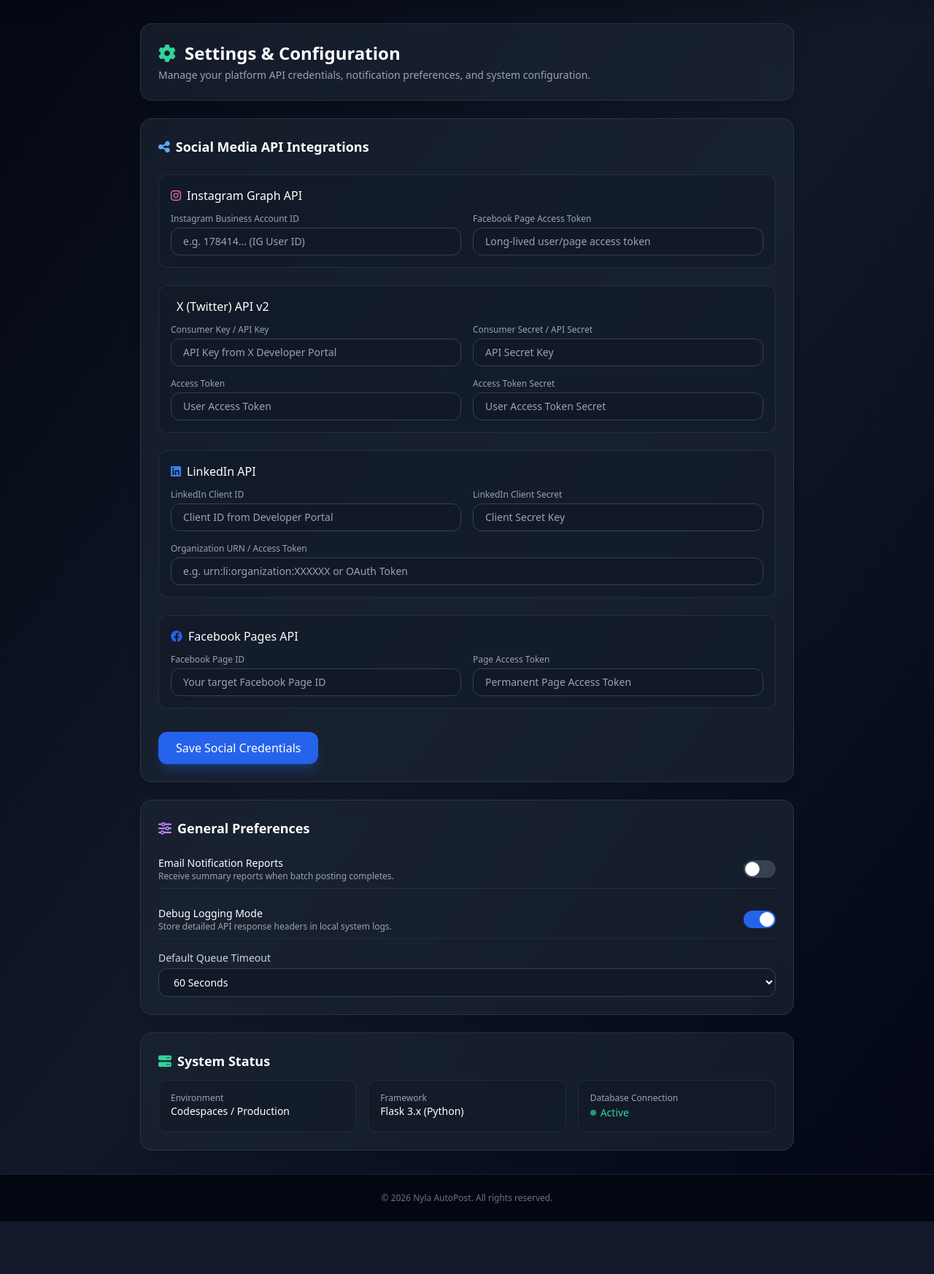
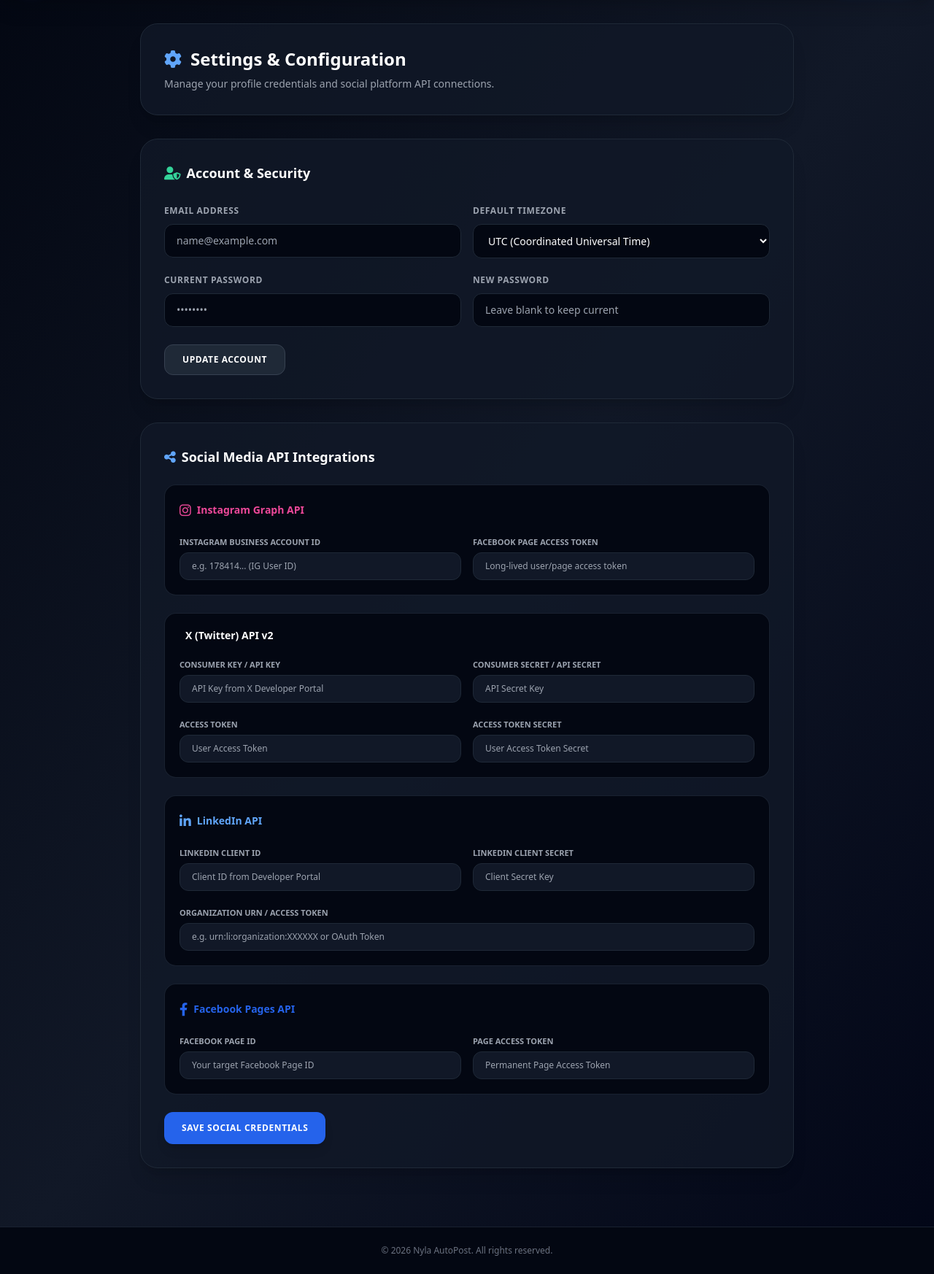
Before and after one commit to iwuanyanwu/nyla-autopost, a Flask app: template templates/settings.html in a window 1280 px wide. Shown: the part 69-1815 px from the top of the page at 73% size. Before the commit the page ends 1743 px from the top, so only its background shows below. Run offline with Flask 3, Linux system fonts and the light colour scheme; the template is opened without the code that fills it, so the values that code supplies are empty; some libraries are stand-ins or nearby versions.

Commit message:
updated the settings

```diff
--- a/app.py
+++ b/app.py
@@ -192,5 +192,14 @@
 def settings():
     return render_template('settings.html')
 
+
+@app.route('/update-account', methods=['POST'])
+def update_account():
+    # Handle account update logic here
+    return redirect(url_for('settings'))
+
 if __name__ == '__main__':
     app.run(host='0.0.0.0', port=5000, debug=True)
+
+if __name__ == "__main__":
+    app.run(debug=True, port=5000)
--- a/templates/settings.html
+++ b/templates/settings.html
@@ -1,165 +1,143 @@
 {% extends "base.html" %}
+{% block title %}Settings - Nyla AutoPost{% endblock %}
+
 {% block content %}
-<div class="max-w-4xl mx-auto space-y-6">
+<div class="space-y-8 max-w-4xl mx-auto pb-12">
     <!-- Header -->
-    <div class="bg-gray-800/60 border border-gray-700/60 rounded-2xl p-6 shadow-lg backdrop-blur-md">
-        <h1 class="text-2xl font-bold text-white flex items-center gap-3">
-            <i class="fa-solid fa-gear text-emerald-400"></i> Settings & Configuration
-        </h1>
-        <p class="text-gray-400 text-sm mt-1">Manage your platform API credentials, notification preferences, and system configuration.</p>
+    <div class="bg-gray-900/80 p-6 md:p-8 rounded-3xl border border-gray-800 shadow-xl space-y-2">
+        <div class="flex items-center gap-3 text-blue-400">
+            <i class="fa-solid fa-gear text-2xl"></i>
+            <h1 class="text-2xl font-black text-white">Settings & Configuration</h1>
+        </div>
+        <p class="text-gray-400 text-xs md:text-sm">Manage your profile credentials and social platform API connections.</p>
     </div>
 
-    <!-- Platform Integrations Section -->
-    <div class="bg-gray-800/60 border border-gray-700/60 rounded-2xl p-6 shadow-lg backdrop-blur-md space-y-6">
-        <h2 class="text-lg font-semibold text-white flex items-center gap-2">
+    <!-- Account & Security -->
+    <div class="bg-gray-900/80 p-6 md:p-8 rounded-3xl border border-gray-800 shadow-xl space-y-6">
+        <h2 class="text-lg font-bold text-white flex items-center gap-2">
+            <i class="fa-solid fa-user-shield text-emerald-400"></i> Account & Security
+        </h2>
+        <form method="POST" action="/update-account" class="space-y-4">
+            <div class="grid grid-cols-1 md:grid-cols-2 gap-4">
+                <div class="space-y-2">
+                    <label class="text-xs font-bold text-gray-400 uppercase tracking-wider">Email Address</label>
+                    <input type="email" name="email" value="{{ user_email if user_email else '' }}" placeholder="name@example.com" class="w-full bg-gray-950 border border-gray-800 rounded-xl px-4 py-3 text-white text-sm focus:outline-none focus:border-blue-500">
+                </div>
+                <div class="space-y-2">
+                    <label class="text-xs font-bold text-gray-400 uppercase tracking-wider">Default Timezone</label>
+                    <select name="timezone" class="w-full bg-gray-950 border border-gray-800 rounded-xl px-4 py-3 text-white text-sm focus:outline-none focus:border-blue-500">
+                        <option value="UTC">UTC (Coordinated Universal Time)</option>
+                        <option value="Africa/Lagos">West Africa Time (WAT - Lagos)</option>
+                        <option value="America/New_York">Eastern Time (ET)</option>
+                        <option value="Europe/London">Greenwich Mean Time (GMT)</option>
+                    </select>
+                </div>
+            </div>
+            <div class="grid grid-cols-1 md:grid-cols-2 gap-4">
+                <div class="space-y-2">
+                    <label class="text-xs font-bold text-gray-400 uppercase tracking-wider">Current Password</label>
+                    <input type="password" name="current_password" placeholder="••••••••" class="w-full bg-gray-950 border border-gray-800 rounded-xl px-4 py-3 text-white text-sm focus:outline-none focus:border-blue-500">
+                </div>
+                <div class="space-y-2">
+                    <label class="text-xs font-bold text-gray-400 uppercase tracking-wider">New Password</label>
+                    <input type="password" name="new_password" placeholder="Leave blank to keep current" class="w-full bg-gray-950 border border-gray-800 rounded-xl px-4 py-3 text-white text-sm focus:outline-none focus:border-blue-500">
+                </div>
+            </div>
+            <div class="pt-2">
+                <button type="submit" class="bg-gray-800 hover:bg-gray-700 text-white font-bold text-xs uppercase tracking-wider px-6 py-3 rounded-xl border border-gray-700 transition">Update Account</button>
+            </div>
+        </form>
+    </div>
+
+    <!-- Social Media API Integrations -->
+    <div class="bg-gray-900/80 p-6 md:p-8 rounded-3xl border border-gray-800 shadow-xl space-y-6">
+        <h2 class="text-lg font-bold text-white flex items-center gap-2">
             <i class="fa-solid fa-share-nodes text-blue-400"></i> Social Media API Integrations
         </h2>
-        <form method="POST" class="space-y-6">
 
+        <form method="POST" action="/save-credentials" class="space-y-6">
             <!-- Instagram -->
-            <div class="bg-gray-900/40 border border-gray-700/50 p-4 rounded-xl space-y-3">
-                <h3 class="text-white font-medium flex items-center gap-2">
-                    <i class="fa-brands fa-instagram text-pink-400"></i> Instagram Graph API
-                </h3>
+            <div class="bg-gray-950 p-5 rounded-2xl border border-gray-800/80 space-y-4">
+                <div class="flex items-center gap-2 text-pink-500 font-bold text-sm">
+                    <i class="fa-brands fa-instagram text-lg"></i> Instagram Graph API
+                </div>
                 <div class="grid grid-cols-1 md:grid-cols-2 gap-4">
-                    <div>
-                        <label class="block text-xs font-medium text-gray-400 mb-1">Instagram Business Account ID</label>
-                        <input type="text" name="ig_account_id" placeholder="e.g. 178414... (IG User ID)" class="w-full bg-gray-900 border border-gray-700 rounded-xl px-4 py-2 text-white text-sm focus:outline-none focus:border-blue-500">
+                    <div class="space-y-1">
+                        <label class="text-[11px] font-bold text-gray-400 uppercase">Instagram Business Account ID</label>
+                        <input type="text" name="ig_account_id" placeholder="e.g. 178414... (IG User ID)" class="w-full bg-gray-900 border border-gray-800 rounded-xl px-4 py-2.5 text-white text-xs">
                     </div>
-                    <div>
-                        <label class="block text-xs font-medium text-gray-400 mb-1">Facebook Page Access Token</label>
-                        <input type="password" name="ig_access_token" placeholder="Long-lived user/page access token" class="w-full bg-gray-900 border border-gray-700 rounded-xl px-4 py-2 text-white text-sm focus:outline-none focus:border-blue-500">
+                    <div class="space-y-1">
+                        <label class="text-[11px] font-bold text-gray-400 uppercase">Facebook Page Access Token</label>
+                        <input type="password" name="fb_page_token" placeholder="Long-lived user/page access token" class="w-full bg-gray-900 border border-gray-800 rounded-xl px-4 py-2.5 text-white text-xs">
                     </div>
                 </div>
             </div>
 
             <!-- X (Twitter) -->
-            <div class="bg-gray-900/40 border border-gray-700/50 p-4 rounded-xl space-y-3">
-                <h3 class="text-white font-medium flex items-center gap-2">
-                    <i class="fa-brands fa-x-twitter text-white"></i> X (Twitter) API v2
-                </h3>
+            <div class="bg-gray-950 p-5 rounded-2xl border border-gray-800/80 space-y-4">
+                <div class="flex items-center gap-2 text-white font-bold text-sm">
+                    <i class="fa-brands fa-x-twitter text-lg"></i> X (Twitter) API v2
+                </div>
                 <div class="grid grid-cols-1 md:grid-cols-2 gap-4">
-                    <div>
-                        <label class="block text-xs font-medium text-gray-400 mb-1">Consumer Key / API Key</label>
-                        <input type="text" name="x_api_key" placeholder="API Key from X Developer Portal" class="w-full bg-gray-900 border border-gray-700 rounded-xl px-4 py-2 text-white text-sm focus:outline-none focus:border-blue-500">
+                    <div class="space-y-1">
+                        <label class="text-[11px] font-bold text-gray-400 uppercase">Consumer Key / API Key</label>
+                        <input type="text" name="x_api_key" placeholder="API Key from X Developer Portal" class="w-full bg-gray-900 border border-gray-800 rounded-xl px-4 py-2.5 text-white text-xs">
                     </div>
-                    <div>
-                        <label class="block text-xs font-medium text-gray-400 mb-1">Consumer Secret / API Secret</label>
-                        <input type="password" name="x_api_secret" placeholder="API Secret Key" class="w-full bg-gray-900 border border-gray-700 rounded-xl px-4 py-2 text-white text-sm focus:outline-none focus:border-blue-500">
+                    <div class="space-y-1">
+                        <label class="text-[11px] font-bold text-gray-400 uppercase">Consumer Secret / API Secret</label>
+                        <input type="password" name="x_api_secret" placeholder="API Secret Key" class="w-full bg-gray-900 border border-gray-800 rounded-xl px-4 py-2.5 text-white text-xs">
                     </div>
-                    <div>
-                        <label class="block text-xs font-medium text-gray-400 mb-1">Access Token</label>
-                        <input type="text" name="x_access_token" placeholder="User Access Token" class="w-full bg-gray-900 border border-gray-700 rounded-xl px-4 py-2 text-white text-sm focus:outline-none focus:border-blue-500">
+                    <div class="space-y-1">
+                        <label class="text-[11px] font-bold text-gray-400 uppercase">Access Token</label>
+                        <input type="text" name="x_access_token" placeholder="User Access Token" class="w-full bg-gray-900 border border-gray-800 rounded-xl px-4 py-2.5 text-white text-xs">
                     </div>
-                    <div>
-                        <label class="block text-xs font-medium text-gray-400 mb-1">Access Token Secret</label>
-                        <input type="password" name="x_access_secret" placeholder="User Access Token Secret" class="w-full bg-gray-900 border border-gray-700 rounded-xl px-4 py-2 text-white text-sm focus:outline-none focus:border-blue-500">
+                    <div class="space-y-1">
+                        <label class="text-[11px] font-bold text-gray-400 uppercase">Access Token Secret</label>
+                        <input type="password" name="x_access_secret" placeholder="User Access Token Secret" class="w-full bg-gray-900 border border-gray-800 rounded-xl px-4 py-2.5 text-white text-xs">
                     </div>
                 </div>
             </div>
 
             <!-- LinkedIn -->
-            <div class="bg-gray-900/40 border border-gray-700/50 p-4 rounded-xl space-y-3">
-                <h3 class="text-white font-medium flex items-center gap-2">
-                    <i class="fa-brands fa-linkedin text-blue-500"></i> LinkedIn API
-                </h3>
+            <div class="bg-gray-950 p-5 rounded-2xl border border-gray-800/80 space-y-4">
+                <div class="flex items-center gap-2 text-blue-400 font-bold text-sm">
+                    <i class="fa-brands fa-linkedin-in text-lg"></i> LinkedIn API
+                </div>
                 <div class="grid grid-cols-1 md:grid-cols-2 gap-4">
-                    <div>
-                        <label class="block text-xs font-medium text-gray-400 mb-1">LinkedIn Client ID</label>
-                        <input type="text" name="li_client_id" placeholder="Client ID from Developer Portal" class="w-full bg-gray-900 border border-gray-700 rounded-xl px-4 py-2 text-white text-sm focus:outline-none focus:border-blue-500">
+                    <div class="space-y-1">
+                        <label class="text-[11px] font-bold text-gray-400 uppercase">LinkedIn Client ID</label>
+                        <input type="text" name="li_client_id" placeholder="Client ID from Developer Portal" class="w-full bg-gray-900 border border-gray-800 rounded-xl px-4 py-2.5 text-white text-xs">
                     </div>
-                    <div>
-                        <label class="block text-xs font-medium text-gray-400 mb-1">LinkedIn Client Secret</label>
-                        <input type="password" name="li_client_secret" placeholder="Client Secret Key" class="w-full bg-gray-900 border border-gray-700 rounded-xl px-4 py-2 text-white text-sm focus:outline-none focus:border-blue-500">
+                    <div class="space-y-1">
+                        <label class="text-[11px] font-bold text-gray-400 uppercase">LinkedIn Client Secret</label>
+                        <input type="password" name="li_client_secret" placeholder="Client Secret Key" class="w-full bg-gray-900 border border-gray-800 rounded-xl px-4 py-2.5 text-white text-xs">
                     </div>
-                    <div class="md:col-span-2">
-                        <label class="block text-xs font-medium text-gray-400 mb-1">Organization URN / Access Token</label>
-                        <input type="text" name="li_token" placeholder="e.g. urn:li:organization:XXXXXX or OAuth Token" class="w-full bg-gray-900 border border-gray-700 rounded-xl px-4 py-2 text-white text-sm focus:outline-none focus:border-blue-500">
+                </div>
+                <div class="space-y-1">
+                    <label class="text-[11px] font-bold text-gray-400 uppercase">Organization URN / Access Token</label>
+                    <input type="text" name="li_org_urn" placeholder="e.g. urn:li:organization:XXXXXX or OAuth Token" class="w-full bg-gray-900 border border-gray-800 rounded-xl px-4 py-2.5 text-white text-xs">
+                </div>
+            </div>
+
+            <!-- Facebook Pages -->
+            <div class="bg-gray-950 p-5 rounded-2xl border border-gray-800/80 space-y-4">
+                <div class="flex items-center gap-2 text-blue-600 font-bold text-sm">
+                    <i class="fa-brands fa-facebook-f text-lg"></i> Facebook Pages API
+                </div>
+                <div class="grid grid-cols-1 md:grid-cols-2 gap-4">
+                    <div class="space-y-1">
+                        <label class="text-[11px] font-bold text-gray-400 uppercase">Facebook Page ID</label>
+                        <input type="text" name="fb_page_id" placeholder="Your target Facebook Page ID" class="w-full bg-gray-900 border border-gray-800 rounded-xl px-4 py-2.5 text-white text-xs">
+                    </div>
+                    <div class="space-y-1">
+                        <label class="text-[11px] font-bold text-gray-400 uppercase">Page Access Token</label>
+                        <input type="password" name="fb_token" placeholder="Permanent Page Access Token" class="w-full bg-gray-900 border border-gray-800 rounded-xl px-4 py-2.5 text-white text-xs">
                     </div>
                 </div>
             </div>
 
-            <!-- Facebook -->
-            <div class="bg-gray-900/40 border border-gray-700/50 p-4 rounded-xl space-y-3">
-                <h3 class="text-white font-medium flex items-center gap-2">
-                    <i class="fa-brands fa-facebook text-blue-600"></i> Facebook Pages API
-                </h3>
-                <div class="grid grid-cols-1 md:grid-cols-2 gap-4">
-                    <div>
-                        <label class="block text-xs font-medium text-gray-400 mb-1">Facebook Page ID</label>
-                        <input type="text" name="fb_page_id" placeholder="Your target Facebook Page ID" class="w-full bg-gray-900 border border-gray-700 rounded-xl px-4 py-2 text-white text-sm focus:outline-none focus:border-blue-500">
-                    </div>
-                    <div>
-                        <label class="block text-xs font-medium text-gray-400 mb-1">Page Access Token</label>
-                        <input type="password" name="fb_access_token" placeholder="Permanent Page Access Token" class="w-full bg-gray-900 border border-gray-700 rounded-xl px-4 py-2 text-white text-sm focus:outline-none focus:border-blue-500">
-                    </div>
-                </div>
-            </div>
-
-            <div class="pt-2">
-                <button type="submit" class="bg-blue-600 hover:bg-blue-500 text-white font-medium px-6 py-2.5 rounded-xl transition shadow-lg shadow-blue-600/30">
-                    Save Social Credentials
-                </button>
-            </div>
+            <button type="submit" class="bg-blue-600 hover:bg-blue-500 text-white font-bold text-xs uppercase tracking-wider px-6 py-3.5 rounded-xl shadow-lg transition">Save Social Credentials</button>
         </form>
-    </div>
-
-    <!-- General Application Preferences -->
-    <div class="bg-gray-800/60 border border-gray-700/60 rounded-2xl p-6 shadow-lg backdrop-blur-md">
-        <h2 class="text-lg font-semibold text-white mb-4 flex items-center gap-2">
-            <i class="fa-solid fa-sliders text-purple-400"></i> General Preferences
-        </h2>
-        <div class="space-y-4">
-            <div class="flex items-center justify-between py-2 border-b border-gray-700/40">
-                <div>
-                    <h3 class="text-sm font-medium text-white">Email Notification Reports</h3>
-                    <p class="text-xs text-gray-400">Receive summary reports when batch posting completes.</p>
-                </div>
-                <label class="relative inline-flex items-center cursor-pointer">
-                    <input type="checkbox" class="sr-only peer">
-                    <div class="w-11 h-6 bg-gray-700 peer-focus:outline-none rounded-full peer peer-checked:after:translate-x-full peer-checked:after:border-white after:content-[''] after:absolute after:top-[2px] after:left-[2px] after:bg-white after:border-gray-300 after:border after:rounded-full after:h-5 after:w-5 after:transition-all peer-checked:bg-blue-600"></div>
-                </label>
-            </div>
-            <div class="flex items-center justify-between py-2 border-b border-gray-700/40">
-                <div>
-                    <h3 class="text-sm font-medium text-white">Debug Logging Mode</h3>
-                    <p class="text-xs text-gray-400">Store detailed API response headers in local system logs.</p>
-                </div>
-                <label class="relative inline-flex items-center cursor-pointer">
-                    <input type="checkbox" class="sr-only peer" checked>
-                    <div class="w-11 h-6 bg-gray-700 peer-focus:outline-none rounded-full peer peer-checked:after:translate-x-full peer-checked:after:border-white after:content-[''] after:absolute after:top-[2px] after:left-[2px] after:bg-white after:border-gray-300 after:border after:rounded-full after:h-5 after:w-5 after:transition-all peer-checked:bg-blue-600"></div>
-                </label>
-            </div>
-            <div>
-                <label class="block text-sm font-medium text-gray-300 mb-1">Default Queue Timeout</label>
-                <select class="w-full bg-gray-900 border border-gray-700 rounded-xl px-4 py-2 text-white text-sm focus:outline-none focus:border-blue-500">
-                    <option>30 Seconds</option>
-                    <option selected>60 Seconds</option>
-                    <option>120 Seconds</option>
-                </select>
-            </div>
-        </div>
-    </div>
-
-    <!-- System Info Panel -->
-    <div class="bg-gray-800/60 border border-gray-700/60 rounded-2xl p-6 shadow-lg backdrop-blur-md">
-        <h2 class="text-lg font-semibold text-white mb-3 flex items-center gap-2">
-            <i class="fa-solid fa-server text-emerald-400"></i> System Status
-        </h2>
-        <div class="grid grid-cols-1 md:grid-cols-3 gap-4 text-sm">
-            <div class="bg-gray-900/50 p-4 rounded-xl border border-gray-700/40">
-                <span class="text-gray-400 block text-xs">Environment</span>
-                <span class="text-white font-medium">Codespaces / Production</span>
-            </div>
-            <div class="bg-gray-900/50 p-4 rounded-xl border border-gray-700/40">
-                <span class="text-gray-400 block text-xs">Framework</span>
-                <span class="text-white font-medium">Flask 3.x (Python)</span>
-            </div>
-            <div class="bg-gray-900/50 p-4 rounded-xl border border-gray-700/40">
-                <span class="text-gray-400 block text-xs">Database Connection</span>
-                <span class="text-emerald-400 font-medium flex items-center gap-1.5 mt-0.5"><span class="w-2 h-2 rounded-full bg-emerald-400 animate-pulse"></span> Active</span>
-            </div>
-        </div>
     </div>
 </div>
 {% endblock %}
```
